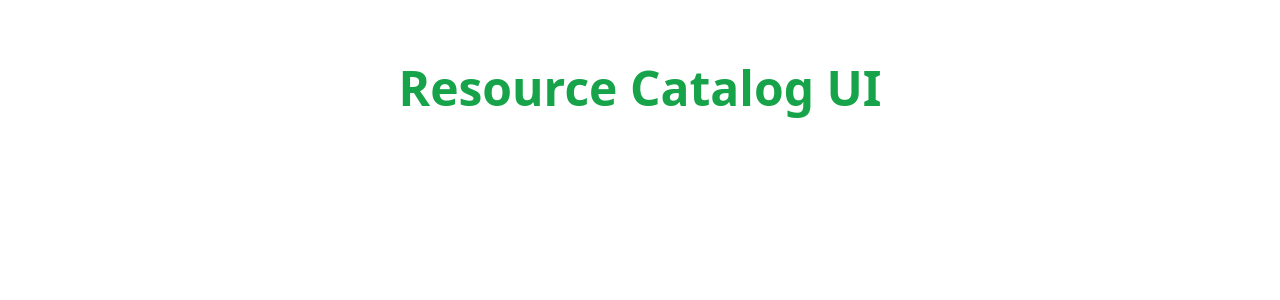
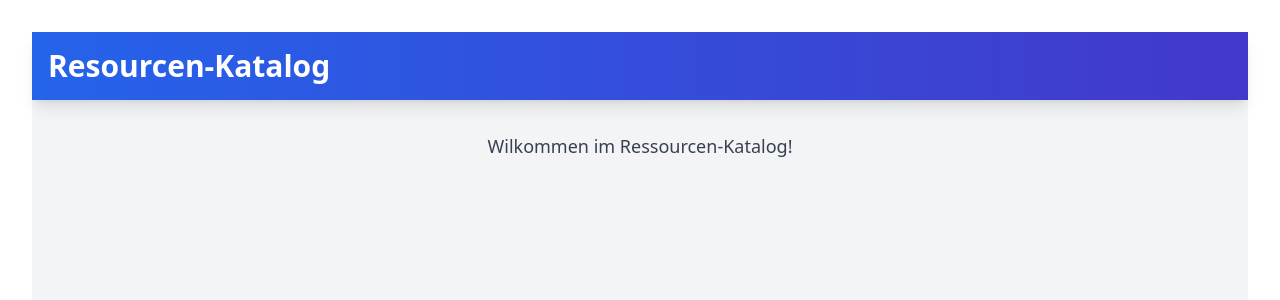
Before and after one commit to Bittner89/resource-catalog-ui, a React (Vite) app: page / in a window 1280 px wide. Shown: the top 300 px of the page. Built offline with nearby package versions, Linux system fonts and the light colour scheme.

Commit message:
feat(UI-103): Basis-App-Layout mit Header und Main-Bereich implementiert

```diff
--- a/src/App.jsx
+++ b/src/App.jsx
@@ -2,11 +2,22 @@
 
 function App() {
 
-
   return (
-    <>
-     <h1 className="text-5xl font-extrabold text-green-600 text-center p-8">Resource Catalog UI</h1>
-    </>
+    <div className='min-h-screen bg-gray-100 font-sans antialiased'>
+      <header className='bg-gradient-to-r from-blue-600 to-indigo-700 p-4 shadow-lg'>
+        <div className="container mx-auto flex justify-between items-center">
+          <h1 className="text-3xl font-extrabold text-white">
+            Resourcen-Katalog
+          </h1>
+          <nav>
+            {/* Hier kommt spaeter das Menü. */}
+          </nav>
+        </div>
+      </header >
+      <main className="container mx-auto p-4 mt-4">
+        <p className="text-gray-700 text-lg"> Wilkommen im Ressourcen-Katalog!</p>
+      </main>
+    </div>
   )
 }
 
```
